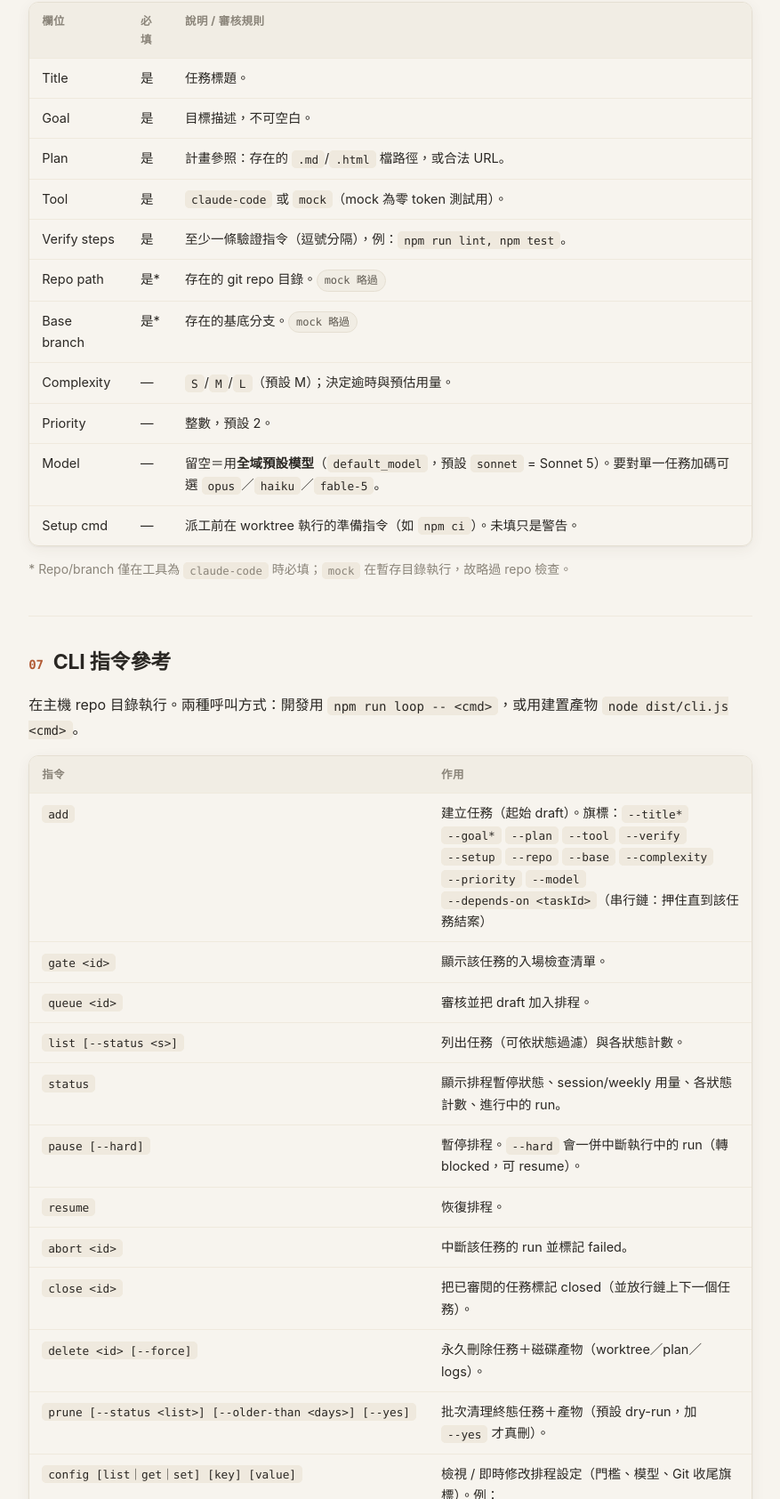
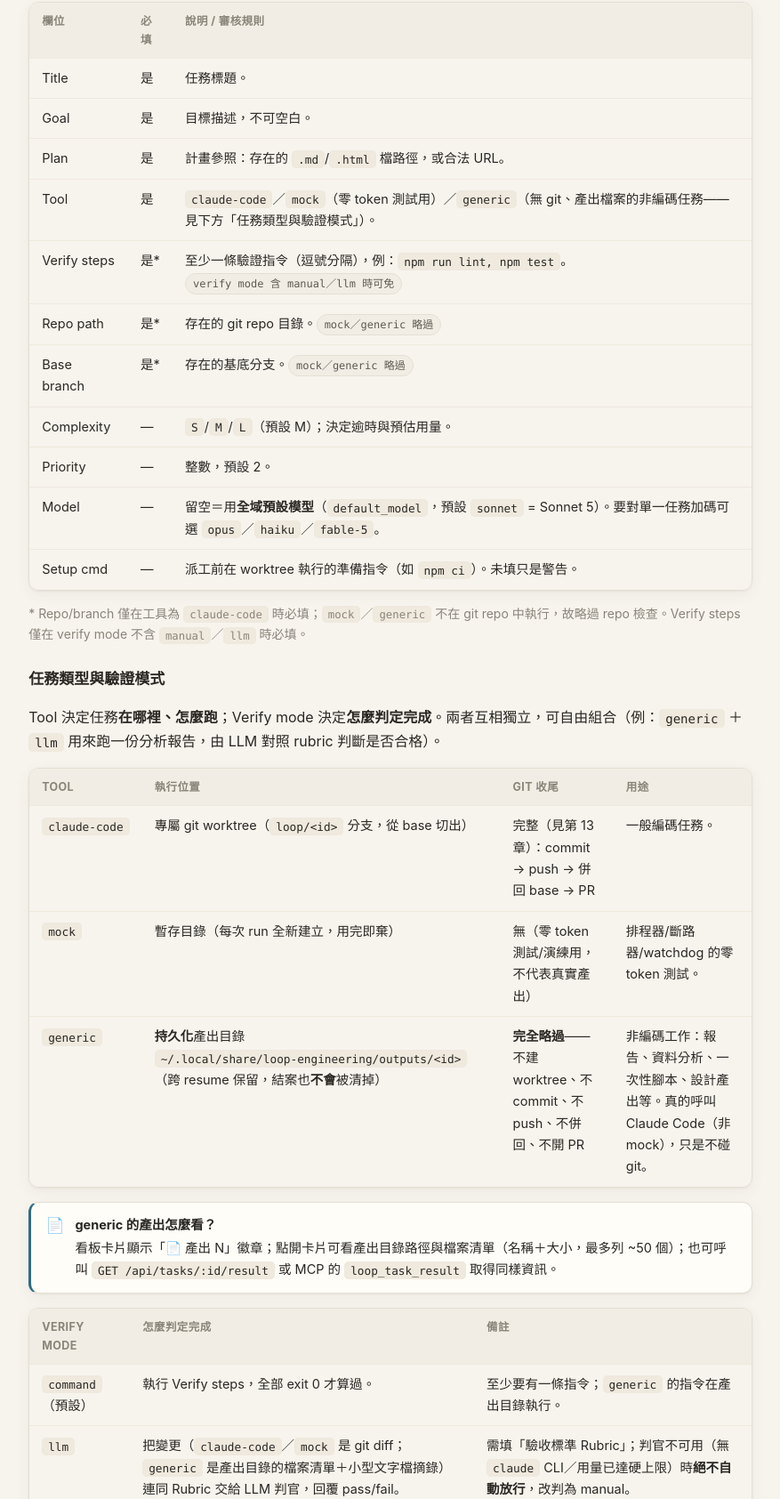
Before and after one commit to AddisLu/LoopEngineering, a website: page docs/操作說明.html in a window 1280 px wide. Shown: the part 5100-6785 px from the top of the page at 89% size, without its empty margins (333-1210 px from the left). Drawn offline with Linux system fonts and the light colour scheme.

Commit message:
docs: add 任務類型與驗證模式 section to 操作說明.html
Documents all three coding_tool values (claude-code/mock/generic) and
every verify_mode combination — the first time verify_mode itself has
been written up. Also updates the intake-gate table's Tool/Repo/Verify
rows to mention generic's relaxed requirements.

```diff
--- a/docs/操作說明.html
+++ b/docs/操作說明.html
@@ -329,10 +329,10 @@
           <tr><td>Title</td><td>是</td><td>任務標題。</td></tr>
           <tr><td>Goal</td><td>是</td><td>目標描述，不可空白。</td></tr>
           <tr><td>Plan</td><td>是</td><td>計畫參照：存在的 <code>.md</code>/<code>.html</code> 檔路徑，或合法 URL。</td></tr>
-          <tr><td>Tool</td><td>是</td><td><code>claude-code</code> 或 <code>mock</code>（mock 為零 token 測試用）。</td></tr>
-          <tr><td>Verify steps</td><td>是</td><td>至少一條驗證指令（逗號分隔），例：<code>npm run lint, npm test</code>。</td></tr>
-          <tr><td>Repo path</td><td>是*</td><td>存在的 git repo 目錄。<span class="pill">mock 略過</span></td></tr>
-          <tr><td>Base branch</td><td>是*</td><td>存在的基底分支。<span class="pill">mock 略過</span></td></tr>
+          <tr><td>Tool</td><td>是</td><td><code>claude-code</code>／<code>mock</code>（零 token 測試用）／<code>generic</code>（無 git、產出檔案的非編碼任務——見下方「任務類型與驗證模式」）。</td></tr>
+          <tr><td>Verify steps</td><td>是*</td><td>至少一條驗證指令（逗號分隔），例：<code>npm run lint, npm test</code>。<span class="pill">verify mode 含 manual／llm 時可免</span></td></tr>
+          <tr><td>Repo path</td><td>是*</td><td>存在的 git repo 目錄。<span class="pill">mock／generic 略過</span></td></tr>
+          <tr><td>Base branch</td><td>是*</td><td>存在的基底分支。<span class="pill">mock／generic 略過</span></td></tr>
           <tr><td>Complexity</td><td>—</td><td><code>S</code>/<code>M</code>/<code>L</code>（預設 M）；決定逾時與預估用量。</td></tr>
           <tr><td>Priority</td><td>—</td><td>整數，預設 2。</td></tr>
           <tr><td>Model</td><td>—</td><td>留空＝用<b>全域預設模型</b>（<code>default_model</code>，預設 <code>sonnet</code> = Sonnet 5）。要對單一任務加碼可選 <code>opus</code>／<code>haiku</code>／<code>fable-5</code>。</td></tr>
@@ -340,7 +340,32 @@
         </tbody>
       </table>
       </div>
-      <p style="color:var(--ink-3);font-size:14px">* Repo/branch 僅在工具為 <code>claude-code</code> 時必填；<code>mock</code> 在暫存目錄執行，故略過 repo 檢查。</p>
+      <p style="color:var(--ink-3);font-size:14px">* Repo/branch 僅在工具為 <code>claude-code</code> 時必填；<code>mock</code>／<code>generic</code> 不在 git repo 中執行，故略過 repo 檢查。Verify steps 僅在 verify mode 不含 <code>manual</code>／<code>llm</code> 時必填。</p>
+
+      <h3>任務類型與驗證模式</h3>
+      <p>Tool 決定任務<b>在哪裡、怎麼跑</b>；Verify mode 決定<b>怎麼判定完成</b>。兩者互相獨立，可自由組合（例：<code>generic</code> ＋ <code>llm</code> 用來跑一份分析報告，由 LLM 對照 rubric 判斷是否合格）。</p>
+      <div class="tbl-wrap">
+      <table>
+        <thead><tr><th>Tool</th><th>執行位置</th><th>Git 收尾</th><th>用途</th></tr></thead>
+        <tbody>
+          <tr><td><code>claude-code</code></td><td>專屬 git worktree（<code>loop/&lt;id&gt;</code> 分支，從 base 切出）</td><td>完整（見第 13 章）：commit → push → 併回 base → PR</td><td>一般編碼任務。</td></tr>
+          <tr><td><code>mock</code></td><td>暫存目錄（每次 run 全新建立，用完即棄）</td><td>無（零 token 測試/演練用，不代表真實產出）</td><td>排程器/斷路器/watchdog 的零 token 測試。</td></tr>
+          <tr><td><code>generic</code></td><td><b>持久化</b>產出目錄 <code>~/.local/share/loop-engineering/outputs/&lt;id&gt;</code>（跨 resume 保留，結案也<b>不會</b>被清掉）</td><td><b>完全略過</b>——不建 worktree、不 commit、不 push、不併回、不開 PR</td><td>非編碼工作：報告、資料分析、一次性腳本、設計產出等。真的呼叫 Claude Code（非 mock），只是不碰 git。</td></tr>
+        </tbody>
+      </table>
+      </div>
+      <div class="note info"><span class="ic">📄</span><span><b>generic 的產出怎麼看？</b>看板卡片顯示「📄 產出 N」徽章；點開卡片可看產出目錄路徑與檔案清單（名稱＋大小，最多列 ~50 個）；也可呼叫 <code>GET /api/tasks/:id/result</code> 或 MCP 的 <code>loop_task_result</code> 取得同樣資訊。</span></div>
+      <div class="tbl-wrap">
+      <table>
+        <thead><tr><th>Verify mode</th><th>怎麼判定完成</th><th>備註</th></tr></thead>
+        <tbody>
+          <tr><td><code>command</code>（預設）</td><td>執行 Verify steps，全部 exit 0 才算過。</td><td>至少要有一條指令；<code>generic</code> 的指令在產出目錄執行。</td></tr>
+          <tr><td><code>llm</code></td><td>把變更（<code>claude-code</code>／<code>mock</code> 是 git diff；<code>generic</code> 是產出目錄的檔案清單＋小型文字檔摘錄）連同 Rubric 交給 LLM 判官，回覆 pass/fail。</td><td>需填「驗收標準 Rubric」；判官不可用（無 <code>claude</code> CLI／用量已達硬上限）時<b>絕不自動放行</b>，改判為 manual。</td></tr>
+          <tr><td><code>manual</code></td><td>一律停在待人工驗證，由你依 Rubric／產出親自確認後按合併或結案。</td><td>可免填 Verify steps；<code>claude-code</code> 會請 agent 寫一份 <code>VERIFY.md</code> 交接手動驗證清單。</td></tr>
+        </tbody>
+      </table>
+      </div>
+      <p style="color:var(--ink-3);font-size:14px">Verify mode 可複選（逗號分隔，如 <code>command,llm</code>）：只要其中一種判定失敗，就整體算失敗；只要包含 <code>manual</code>，最終一定停在待人工驗證。</p>
     </section>
 
     <section id="cli">
```
